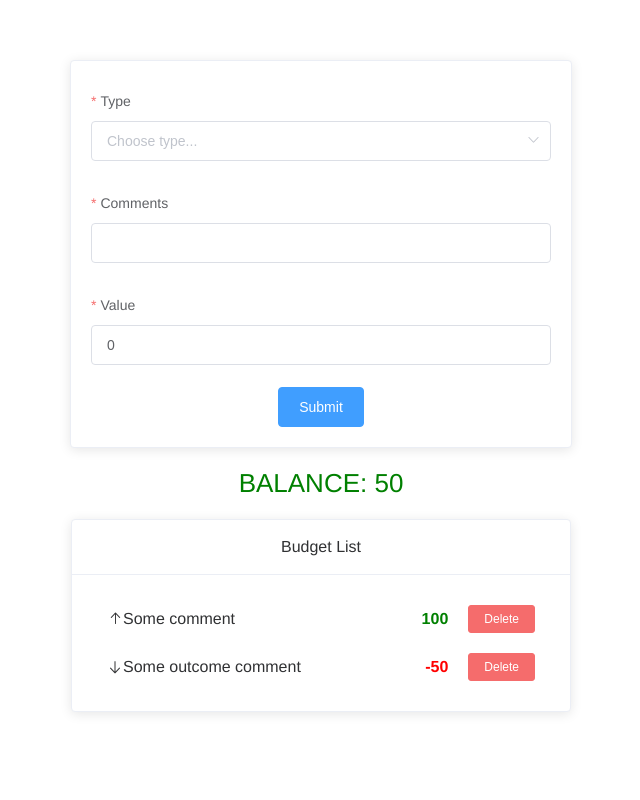
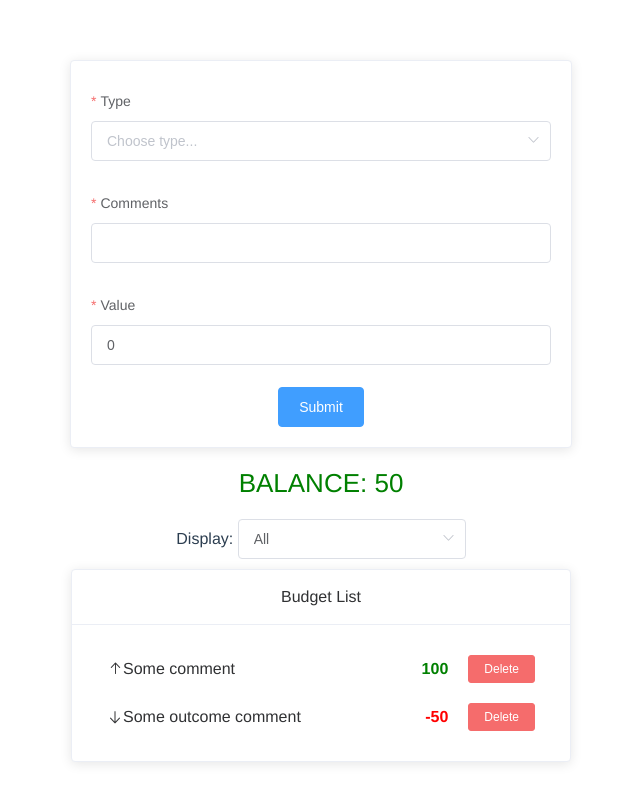
Before and after one commit to WiiJoy/budget-app, a Vue app: page / in a window 1280 px wide. Shown: the whole page, without its empty margins (319-959 px from the left). Built offline with nearby package versions, Linux system fonts and the light colour scheme.

Commit message:
Add filter for list-included items

```diff
--- a/src/App.vue
+++ b/src/App.vue
@@ -26,12 +26,14 @@ export default {
         value: 100,
         comment: 'Some comment',
         id: 1,
+        isItemVisible: true,
       },
       2: {
         type: 'OUTCOME',
         value: -50,
         comment: 'Some outcome comment',
         id: 2,
+        isItemVisible: true,
       },
     },
   }),
--- a/src/components/BudgetList.vue
+++ b/src/components/BudgetList.vue
@@ -1,5 +1,6 @@
 <template>
     <div class="budget-list-wrap">
+        <ChooseType @typeSelected="resoltOfVisible"/>
         <el-card :header="header">
             <template v-if="!isEmpty">
                 <BudgetListItem
@@ -21,33 +22,50 @@
 
 <script>
 import BudgetListItem from '@/components/BudgetListItem';
+import ChooseType from '@/components/ChooseType';
 
 export default {
     name: 'BudgetList',
     components: {
         BudgetListItem,
+        ChooseType,
     },
+    data: () => ({
+        header: 'Budget List',
+        emptyTitle: 'Empty List',
+        closable: false,
+    }),
     props: {
         list: {
             type: Object,
             default: () => ({}),
         },
     },
-    data: () => ({
-        header: 'Budget List',
-        emptyTitle: 'Empty List',
-        closable: false,
-    }),
     computed: {
         isEmpty() {
             return !Object.keys(this.list).length;
         },
-
     },
     methods: {
         deleteItem(id) {
             this.$emit('deleteItem', id);
         },
+        resoltOfVisible(data) {
+            console.log(Object.keys(this.list));
+
+            for (let i = 1; i <= Object.keys(this.list).length; i++) {
+                console.log(i);
+                console.log(this.list[i].type);
+
+
+                if (this.list[i].type !== data && data !== 'ALL') {
+                    this.list[i].isItemVisible = false;
+                } else {
+                    this.list[i].isItemVisible = true;
+                }
+            }
+            console.log(this.list);
+        }
     },
 }
 </script>
--- a/src/components/BudgetListItem.vue
+++ b/src/components/BudgetListItem.vue
@@ -1,8 +1,8 @@
 <template>
-    <div class="budget-list-item">
+    <div class="budget-list-item" :class="budgetItem.type.toLowerCase()" v-show="budgetItem.isItemVisible">
         <i :class="arrowClass"></i>
         <span class="budget-comment">{{ budgetItem.comment }}</span>
-        <span class="budget-value" :class="budgetItem.type.toLowerCase()">{{ budgetItem.value }}</span>
+        <span class="budget-value">{{ budgetItem.value }}</span>
         <!-- <el-button type="danger" size="mini" @click="deleteItem(budgetItem.id)">Delete</el-button> -->
         <el-button type="danger" size="mini" @click="deleteItemWithConfirm(budgetItem.id)">Delete</el-button>
     </div>
@@ -51,7 +51,10 @@ export default {
                 });
             });
         },
-
+        // takeItemType() {
+        //     console.log(this.budgetItem.type);
+        //     this.$emit('itemType', this.budgetItem.type);
+        // },
     },
 }
 </script>
@@ -69,11 +72,11 @@ export default {
     margin-right: 20px;
 }
 
-.income {
+.income .budget-value {
     color: green;
 }
 
-.outcome {
+.outcome .budget-value {
     color: red;
 }
 </style>
--- /dev/null
+++ b/src/components/ChooseType.vue
@@ -0,0 +1,36 @@
+<template>
+    <div class="choose-type-form">
+        Display:
+        <el-select @change="onSelected" class="type-select" v-model="typeFilter.type" placeholder="Choose type...">
+            <el-option label="All" value="ALL"></el-option>
+            <el-option label="Income" value="INCOME"></el-option>
+            <el-option label="Outcome" value="OUTCOME"></el-option>
+        </el-select>
+    </div>
+</template>
+
+<script>
+export default {
+    name: 'ChooseType',
+    data: () => ({
+        typeFilter: {
+            type: 'ALL',
+            value: 'All',
+        },
+    }),
+    methods: {
+        onSelected() {
+            console.log(`select ${this.typeFilter.type}`);
+            this.$emit('typeSelected', this.typeFilter.type);
+        },
+    },
+}
+</script>
+
+<style scoped>
+
+.type-select {
+    margin-bottom: 10px;
+}
+
+</style>
--- a/src/components/Form.vue
+++ b/src/components/Form.vue
@@ -29,6 +29,7 @@ export default {
             type: '',
             comment: '',
             value: 0,
+            isItemVisible: true,
         },
         rules: {
             type: [
```
